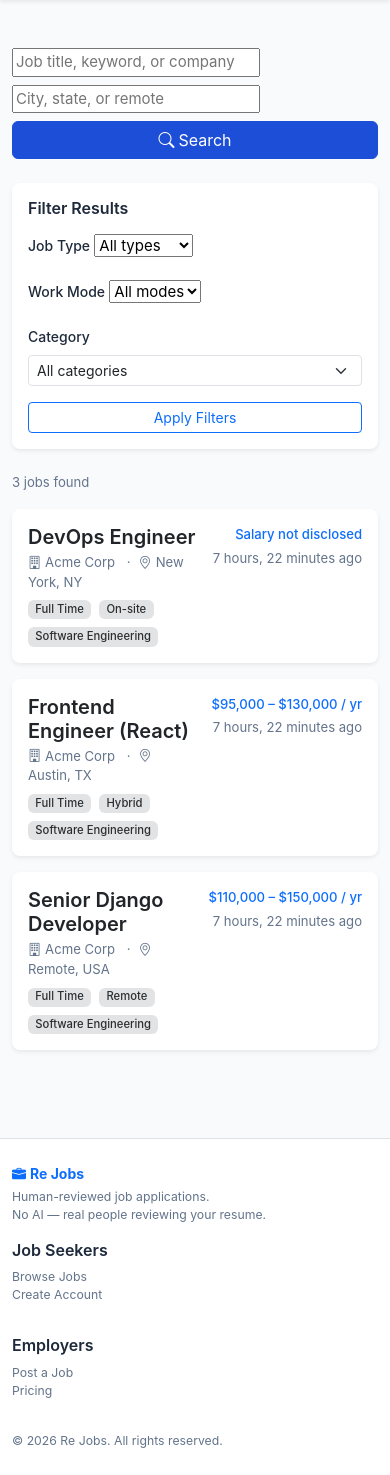
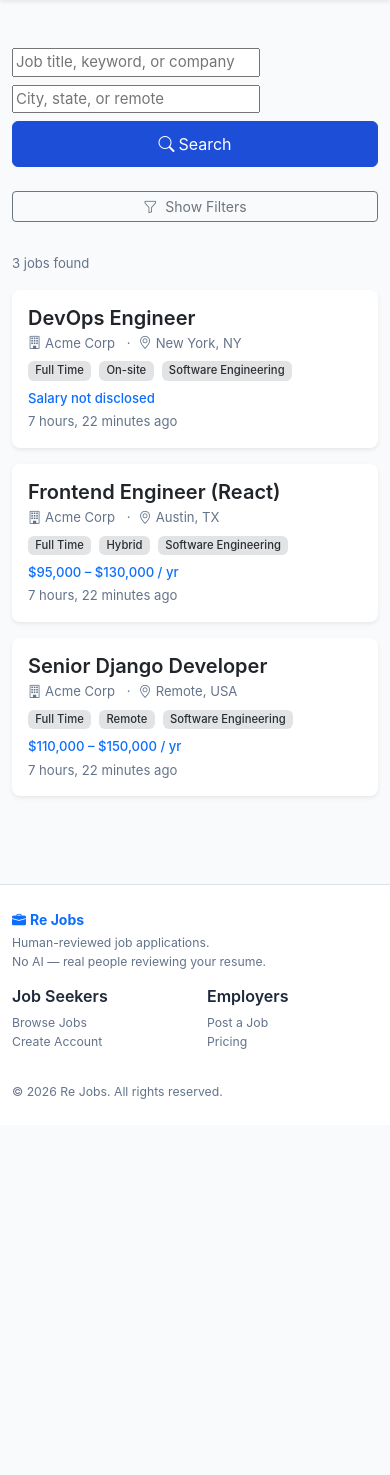
Before and after one commit to lord3nd3r/rejobs, a Django app: page / in a window 390 px wide. Shown: the part 58-1533 px from the top of the page. After the commit the page ends 1157 px from the top, so only its background shows below. Run offline with Django 5.2, Linux system fonts and the light colour scheme; data comes from the database, SQL or seed files in the repository; some libraries are stand-ins or nearby versions.

Commit message:
fix(mobile): responsive job list sidebar/filters (collapse), cards (flex salary), detail/applicants/dashboards headers, footer (2x2 cols)
- list: col-12/col-lg + Show Filters btn + collapse d-lg-block on #jobFilters
- _job_card: flex-column flex-sm-row + salary text-sm-end ms-sm-3
- detail: header flex + meta col-6 col-sm-3 grid
- applicants + 4 dashboards + review: flex-wrap gap-2 on headers
- footer: col-6 col-md-2 for 2x2 on phone
- also: plans col-12, search-bar class, applications/detail table-responsive
- Verified with manage.py check + curl-rendered HTML
- Per CLAUDE rules + user request: minimal Bootstrap-only, no logic

```diff
--- a/templates/applications/detail.html
+++ b/templates/applications/detail.html
@@ -14,6 +14,7 @@
           <h1 class="h5 fw-bold mb-1">{{ application.job.title }}</h1>
           <p class="text-muted mb-3">{{ application.job.employer.company_name }}</p>
 
+          <div class="table-responsive">
           <table class="table table-sm table-borderless mb-4">
             <tr><th class="text-muted fw-normal w-25">Applicant</th><td>{{ application.applicant.get_full_name }}</td></tr>
             <tr><th class="text-muted fw-normal">Applied</th><td>{{ application.applied_at|date:"N j, Y g:i a" }}</td></tr>
@@ -27,6 +28,7 @@
               </span>
             </td></tr>
           </table>
+          </div>
 
           {% if application.cover_letter %}
           <h6 class="fw-semibold">Cover Letter</h6>
--- a/templates/applications/job_applicants.html
+++ b/templates/applications/job_applicants.html
@@ -5,7 +5,7 @@
 {% block content %}
 <div class="container">
 
-  <div class="d-flex justify-content-between align-items-center mb-4">
+  <div class="d-flex flex-column flex-md-row justify-content-md-between align-items-md-center mb-4 gap-2">
     <div>
       <a href="{% url 'dashboard:employer' %}" class="text-muted small text-decoration-none">
         <i class="bi bi-arrow-left me-1"></i>Back to Dashboard
--- a/templates/billing/plans.html
+++ b/templates/billing/plans.html
@@ -11,7 +11,7 @@
 
   <div class="row justify-content-center g-4">
     {% for plan in plans %}
-    <div class="col-md-4">
+    <div class="col-12 col-md-4">
       <div class="card border-0 shadow-sm h-100 {% if plan.tier == 'professional' %}border border-primary border-2{% endif %}">
         {% if plan.tier == 'professional' %}
         <div class="card-header bg-primary text-white text-center py-2 fw-semibold">Most Popular</div>
--- a/templates/dashboard/admin.html
+++ b/templates/dashboard/admin.html
@@ -51,7 +51,7 @@
     <!-- Unassigned applications -->
     <div class="col-lg-8">
       <div class="card border-0 shadow-sm">
-        <div class="card-header fw-semibold d-flex justify-content-between align-items-center">
+        <div class="card-header fw-semibold d-flex flex-wrap justify-content-between align-items-center gap-2">
           Unassigned Applications
           <span class="badge bg-danger">{{ unassigned_applications|length }}</span>
         </div>
@@ -125,7 +125,7 @@
           <li class="list-group-item px-3 py-2">
             <div class="fw-medium small">{{ ra.application.applicant.get_full_name }}</div>
             <div class="text-muted small">{{ ra.application.job.title }}</div>
-            <div class="d-flex justify-content-between align-items-center mt-1">
+            <div class="d-flex flex-wrap justify-content-between align-items-center gap-1 mt-1">
               <span class="text-muted small">{{ ra.reviewer.get_full_name }}</span>
               {% if ra.status == 'pending' %}<span class="badge text-bg-warning">Pending</span>
               {% elif ra.status == 'in_progress' %}<span class="badge text-bg-info">In Progress</span>
--- a/templates/dashboard/employer.html
+++ b/templates/dashboard/employer.html
@@ -4,7 +4,7 @@
 
 {% block content %}
 <div class="container">
-  <div class="d-flex justify-content-between align-items-center mb-4">
+  <div class="d-flex flex-column flex-sm-row justify-content-sm-between align-items-sm-center mb-4 gap-2">
     <h1 class="h4 fw-bold mb-0">Employer Dashboard</h1>
     <a href="{% url 'jobs:post' %}" class="btn btn-primary btn-sm">
       <i class="bi bi-plus-lg me-1"></i>Post a Job
--- a/templates/dashboard/jobseeker.html
+++ b/templates/dashboard/jobseeker.html
@@ -4,7 +4,7 @@
 
 {% block content %}
 <div class="container">
-  <div class="d-flex justify-content-between align-items-center mb-4">
+  <div class="d-flex flex-column flex-sm-row justify-content-sm-between align-items-sm-center mb-4 gap-2">
     <h1 class="h4 fw-bold mb-0">My Dashboard</h1>
     <a href="{% url 'jobs:list' %}" class="btn btn-primary btn-sm">
       <i class="bi bi-search me-1"></i>Browse Jobs
--- a/templates/dashboard/reviewer.html
+++ b/templates/dashboard/reviewer.html
@@ -5,9 +5,9 @@
 {% block content %}
 <div class="container">
 
-  <div class="d-flex justify-content-between align-items-center mb-4">
+  <div class="d-flex flex-column flex-sm-row justify-content-sm-between align-items-sm-center mb-4">
     <h1 class="h4 fw-bold mb-0">My Review Queue</h1>
-    <span class="text-muted small">{{ pending|length }} pending &middot; {{ in_progress|length }} in progress &middot; {{ completed|length }} completed</span>
+    <span class="text-muted small mt-1 mt-sm-0">{{ pending|length }} pending &middot; {{ in_progress|length }} in progress &middot; {{ completed|length }} completed</span>
   </div>
 
   <div class="row g-3">
--- a/templates/jobs/_job_card.html
+++ b/templates/jobs/_job_card.html
@@ -1,6 +1,6 @@
 <div class="card border-0 shadow-sm mb-3 {% if featured %}border-start border-warning border-3{% endif %}">
   <div class="card-body">
-    <div class="d-flex justify-content-between align-items-start">
+    <div class="d-flex flex-column flex-sm-row justify-content-sm-between align-items-sm-start">
       <div>
         <h5 class="mb-1">
           <a class="text-decoration-none text-body fw-semibold" href="{% url 'jobs:detail' job.slug %}">{{ job.title }}</a>
@@ -17,7 +17,7 @@
           {% if job.category %}<span class="badge bg-secondary-subtle text-secondary-emphasis">{{ job.category.name }}</span>{% endif %}
         </div>
       </div>
-      <div class="text-end ms-3 flex-shrink-0">
+      <div class="text-sm-end ms-sm-3 flex-shrink-0 mt-2 mt-sm-0">
         <p class="small fw-medium mb-1 text-primary">{{ job.salary_display }}</p>
         <p class="text-muted small mb-0">{{ job.posted_at|timesince }} ago</p>
       </div>
--- a/templates/jobs/list.html
+++ b/templates/jobs/list.html
@@ -7,15 +7,15 @@
 <div class="container">
   <!-- Search bar -->
   <div class="row justify-content-center my-4">
-    <div class="col-lg-10">
-      <form method="get" action="{% url 'jobs:list' %}" class="row g-2 align-items-end">
-        <div class="col-md-5">
+    <div class="col-12 col-lg-10">
+      <form method="get" action="{% url 'jobs:list' %}" class="row g-2 align-items-end search-bar">
+        <div class="col-12 col-md-5">
           {{ form.q }}
         </div>
-        <div class="col-md-4">
+        <div class="col-12 col-md-4">
           {{ form.location }}
         </div>
-        <div class="col-md-3">
+        <div class="col-12 col-md-3">
           <button type="submit" class="btn btn-primary w-100">
             <i class="bi bi-search me-1"></i>Search
           </button>
@@ -25,8 +25,12 @@
   </div>
 
   <div class="row">
-    <!-- Sidebar filters -->
-    <div class="col-lg-3 mb-4">
+    <!-- Sidebar filters (collapsible on mobile) -->
+    <div class="col-12 col-lg-3 mb-4">
+      <button class="btn btn-sm btn-outline-secondary d-lg-none w-100 mb-2" type="button" data-bs-toggle="collapse" data-bs-target="#jobFilters" aria-expanded="false" aria-controls="jobFilters">
+        <i class="bi bi-funnel me-1"></i> Show Filters
+      </button>
+      <div class="collapse d-lg-block" id="jobFilters">
         <div class="card border-0 shadow-sm">
           <div class="card-body">
             <h6 class="fw-semibold mb-3">Filter Results</h6>
@@ -55,9 +59,10 @@
           </div>
         </div>
       </div>
+    </div>
 
     <!-- Job listings -->
-    <div class="col-lg-9">
+    <div class="col-12 col-lg-9">
       <p class="text-muted small mb-3">{{ total }} job{{ total|pluralize }} found</p>
 
       {% if featured %}
--- a/templates/partials/_footer.html
+++ b/templates/partials/_footer.html
@@ -1,25 +1,25 @@
 <footer class="bg-body border-top mt-5 py-4">
   <div class="container">
     <div class="row gy-3">
-      <div class="col-md-4">
+      <div class="col-12 col-md-4">
         <strong class="text-primary"><i class="bi bi-briefcase-fill me-1"></i>Re Jobs</strong>
         <p class="text-muted small mt-1 mb-0">Human-reviewed job applications.<br>No AI — real people reviewing your resume.</p>
       </div>
-      <div class="col-md-2">
+      <div class="col-6 col-md-2">
         <h6 class="fw-semibold">Job Seekers</h6>
         <ul class="list-unstyled small">
           <li><a class="text-muted text-decoration-none" href="{% url 'jobs:list' %}">Browse Jobs</a></li>
           <li><a class="text-muted text-decoration-none" href="{% url 'accounts:register' %}">Create Account</a></li>
         </ul>
       </div>
-      <div class="col-md-2">
+      <div class="col-6 col-md-2">
         <h6 class="fw-semibold">Employers</h6>
         <ul class="list-unstyled small">
           <li><a class="text-muted text-decoration-none" href="{% url 'jobs:post' %}">Post a Job</a></li>
           <li><a class="text-muted text-decoration-none" href="{% url 'billing:plans' %}">Pricing</a></li>
         </ul>
       </div>
-      <div class="col-md-4 text-md-end">
+      <div class="col-12 col-md-4 text-md-end">
         <p class="text-muted small mb-0">&copy; {% now "Y" %} Re Jobs. All rights reserved.</p>
       </div>
     </div>
--- a/templates/reviews/review.html
+++ b/templates/reviews/review.html
@@ -89,7 +89,7 @@
         <ul class="list-group list-group-flush">
           {% for note in notes %}
           <li class="list-group-item">
-            <div class="d-flex justify-content-between">
+            <div class="d-flex flex-wrap justify-content-between gap-1">
               <span class="badge
                 {% if note.recommendation == 'recommend' %}bg-success
                 {% elif note.recommendation == 'reject' %}bg-danger
```
Also changed, not shown: templates/jobs/detail.html (+6 -6 lines). Lines whose indentation alone changed are shown as unchanged.
